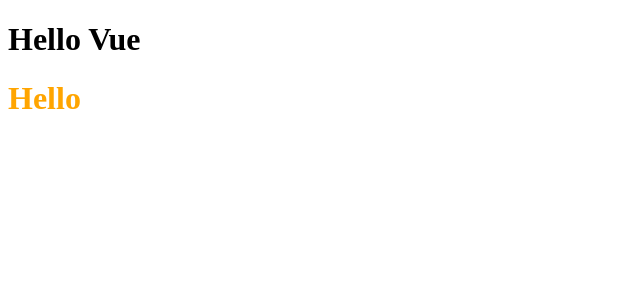
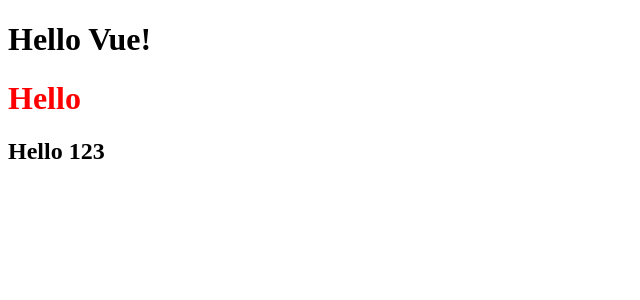
Before and after one commit to SoJuSo/prgrms_vue, a Vue app: page / in a window 1280 px wide. Shown: the top 300 px of the page, without its empty margins (0-640 px from the left). Built offline with nearby package versions, Linux system fonts and the light colour scheme; the HTML template or start-up script is replaced by a standard one.

Commit message:
Day49_2_3

```diff
--- a/src/App.vue
+++ b/src/App.vue
@@ -1,8 +1,19 @@
 <template>
-  <h1 v-if="msg" class="message" @click="log">
+  <h1 @click="slotName = 'abc'">
     {{ msg }}
   </h1>
-  <Hello />
+  <Hello>
+    <!-- 하나만 사용하는 슬롯은 디폴트 슬롯(기본 슬롯) -->
+    <template #default="{ hello }">
+      <h2>Hello {{ hello }}</h2>
+    </template>
+    <!-- <template #abc>
+      <h2>ABC{{ hello }}</h2>
+    </template> -->
+    <template #[slotName]="{ hello }">
+      <h2>ABC{{ hello }}</h2>
+    </template>
+  </Hello>
 </template>
 
 <script>
@@ -13,7 +24,8 @@
   },
   data() {
     return {
-      msg: "Hello Vue",
+      msg: "Hello Vue!",
+      slotName: "xyz",
     };
   },
 };
--- a/src/components/Hello.vue
+++ b/src/components/Hello.vue
@@ -1,9 +1,12 @@
 <template>
   <h1>Hello</h1>
+  <!-- 아무것도 없으면 문자, v-bind 사용 시 숫자 -->
+  <slot :hello="123"></slot>
+  <slot name="abc"></slot>
 </template>
 
 <style scoped lang="scss">
-$color: orange;
+$color: red;
 h1 {
   color: $color;
 }
```
